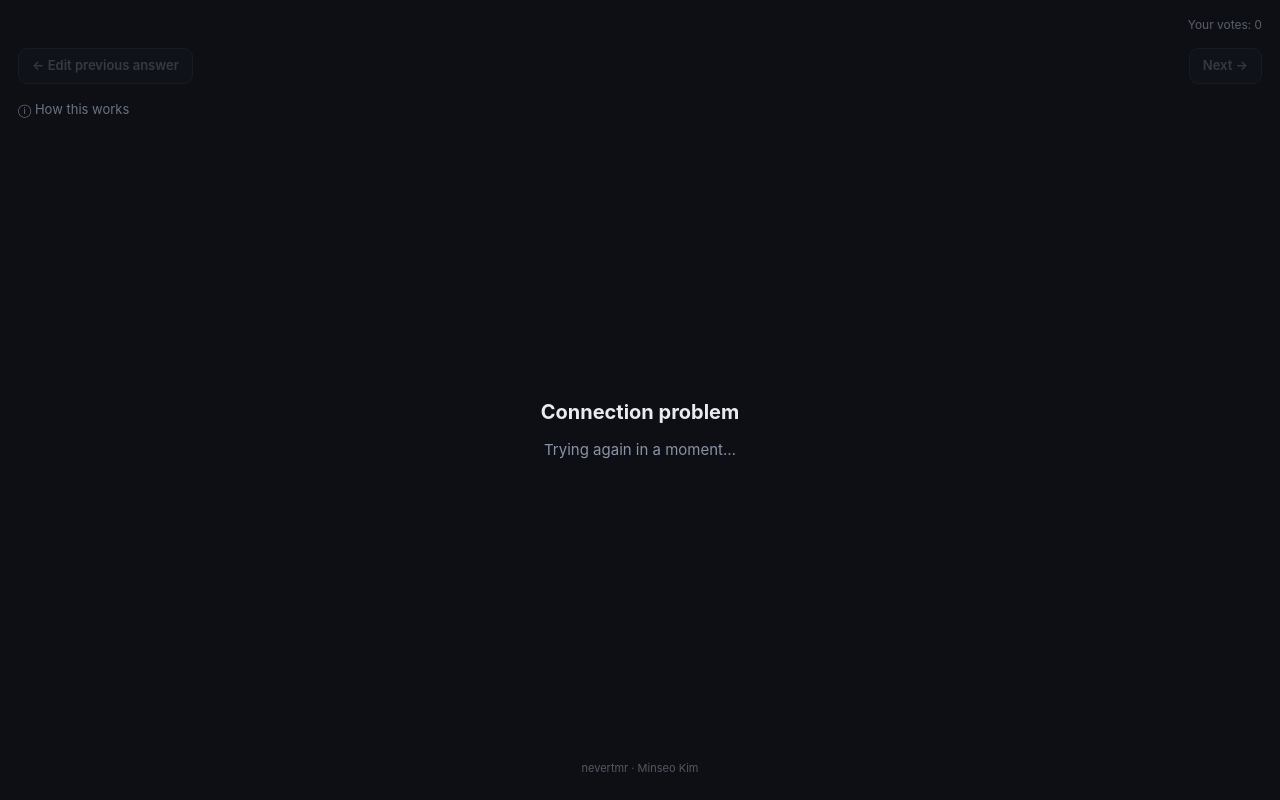
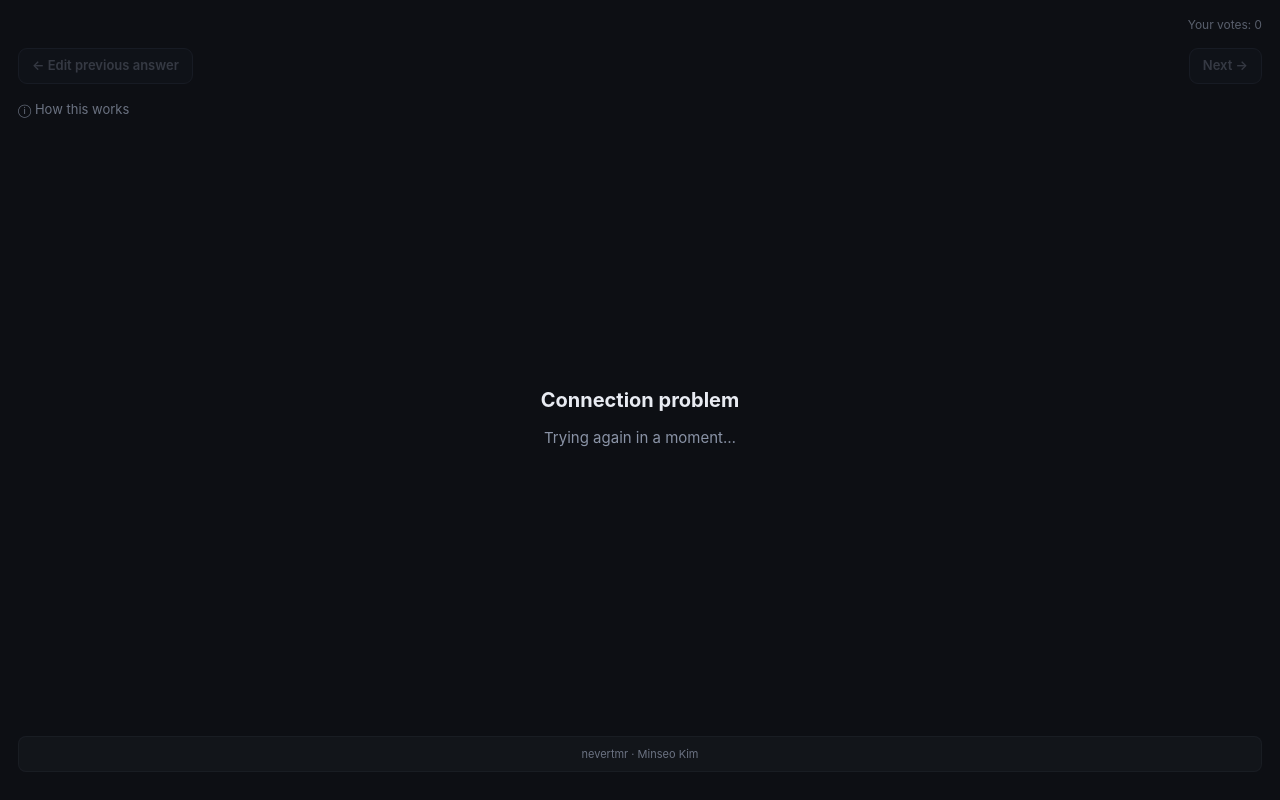
Before and after one commit to nevertmr/rollout-vote, a plain HTML site: page index.html in a window 1280 px wide. Drawn offline with Linux system fonts and the light colour scheme; no server answers.

Commit message:
Tint footer credit background

```diff
--- a/static/vote.css
+++ b/static/vote.css
@@ -142,6 +142,8 @@ details.help p{margin:8px 0 0; max-width:64ch; line-height:1.6}
 }
 
 /* 페이지 하단 크레딧 — 본문보다 눈에 띄지 않게 */
-.credit{margin:22px 0 4px;text-align:center;font-size:11px;color:var(--dim);opacity:0.55}
+.credit{margin:22px 0 8px;padding:9px 12px;text-align:center;font-size:11px;
+  color:var(--dim);opacity:0.75;background:rgba(138,147,166,0.06);
+  border:1px solid rgba(138,147,166,0.09);border-radius:8px}
 .credit a{color:inherit;text-decoration:none}
 .credit a:hover{text-decoration:underline}
```
